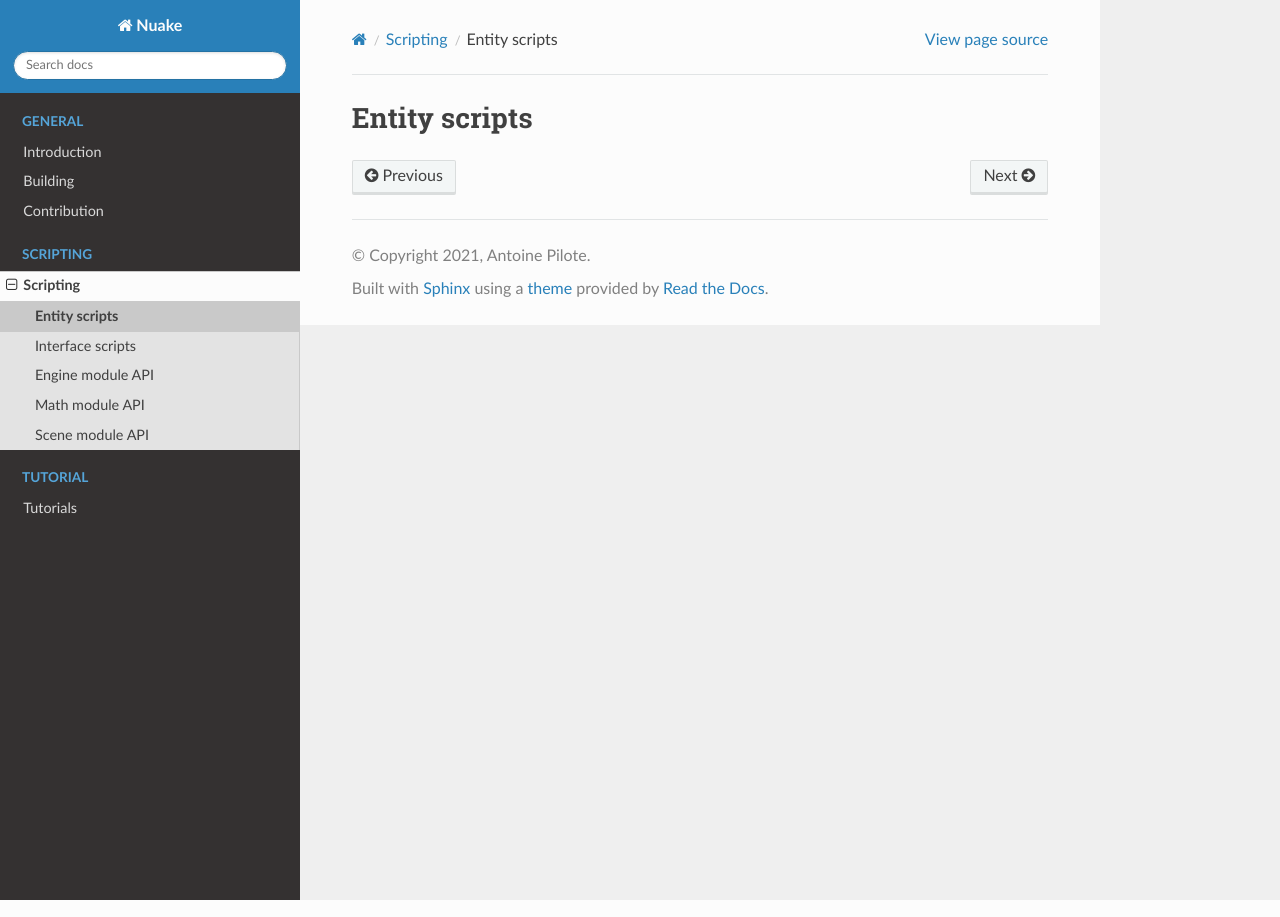
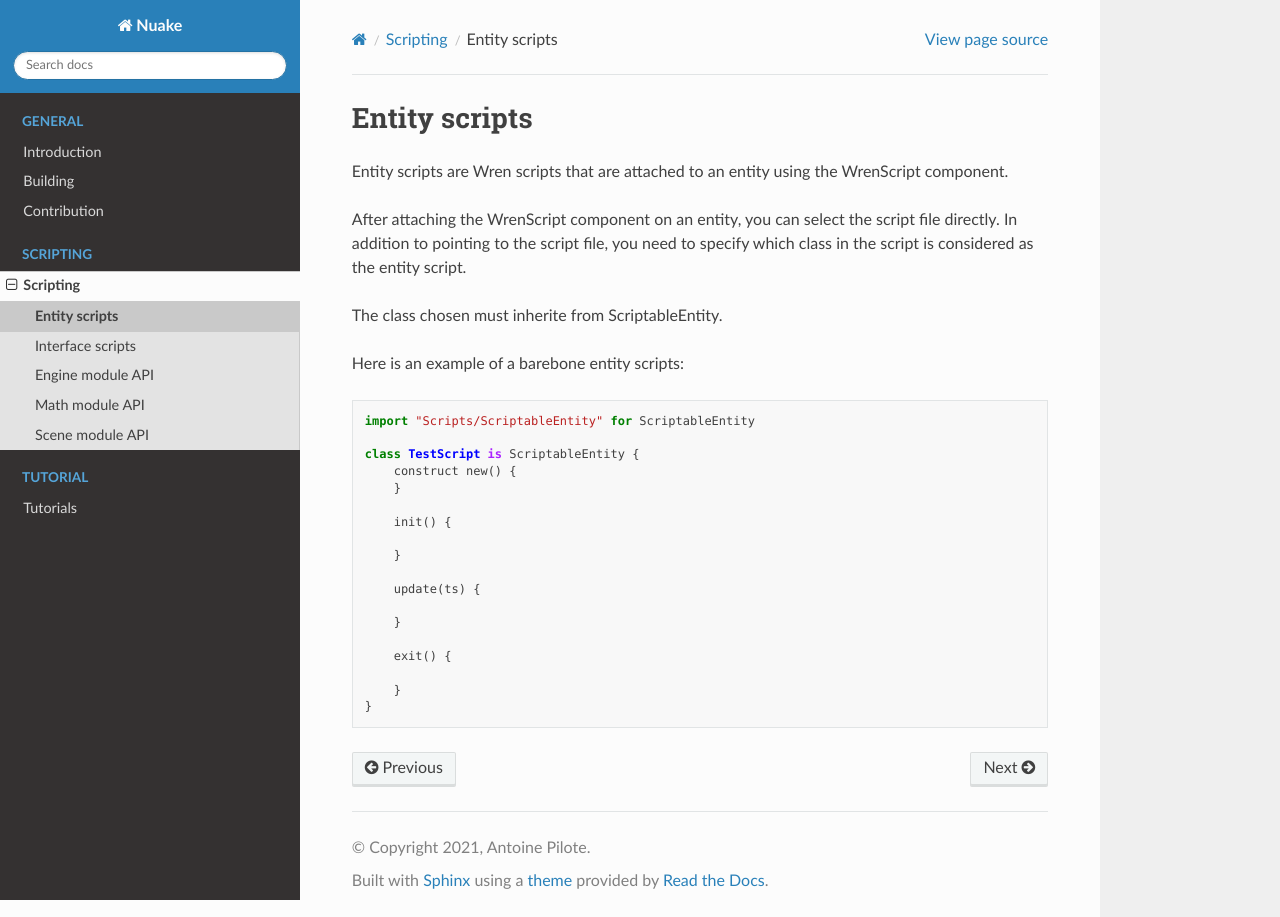
Before and after one commit to antopilo/Nuake, a Sphinx documentation site: the page built from docs/Scripting/entity_scripts.rst, in a window 1280 px wide. Built offline with Sphinx 7.4.7 and the Read the Docs theme 2.0.0, drawn with Linux system fonts in a browser that asks for light colours.

Commit message:
added entity script example

```diff
--- a/docs/Scripting/entity_scripts.rst
+++ b/docs/Scripting/entity_scripts.rst
@@ -1,2 +1,31 @@
 Entity scripts
 ==============
+
+Entity scripts are Wren scripts that are attached to an entity using the WrenScript component.
+
+After attaching the WrenScript component on an entity, you can select the script file directly.
+In addition to pointing to the script file, you need to specify which class in the script is considered as the
+entity script.
+
+The class chosen must inherite from ScriptableEntity.
+
+Here is an example of a barebone entity scripts::
+
+    import "Scripts/ScriptableEntity" for ScriptableEntity
+
+    class TestScript is ScriptableEntity {
+        construct new() {
+        }
+
+        init() {
+
+        }
+
+        update(ts) {
+
+        }
+
+        exit() {
+
+        }
+    }
```
